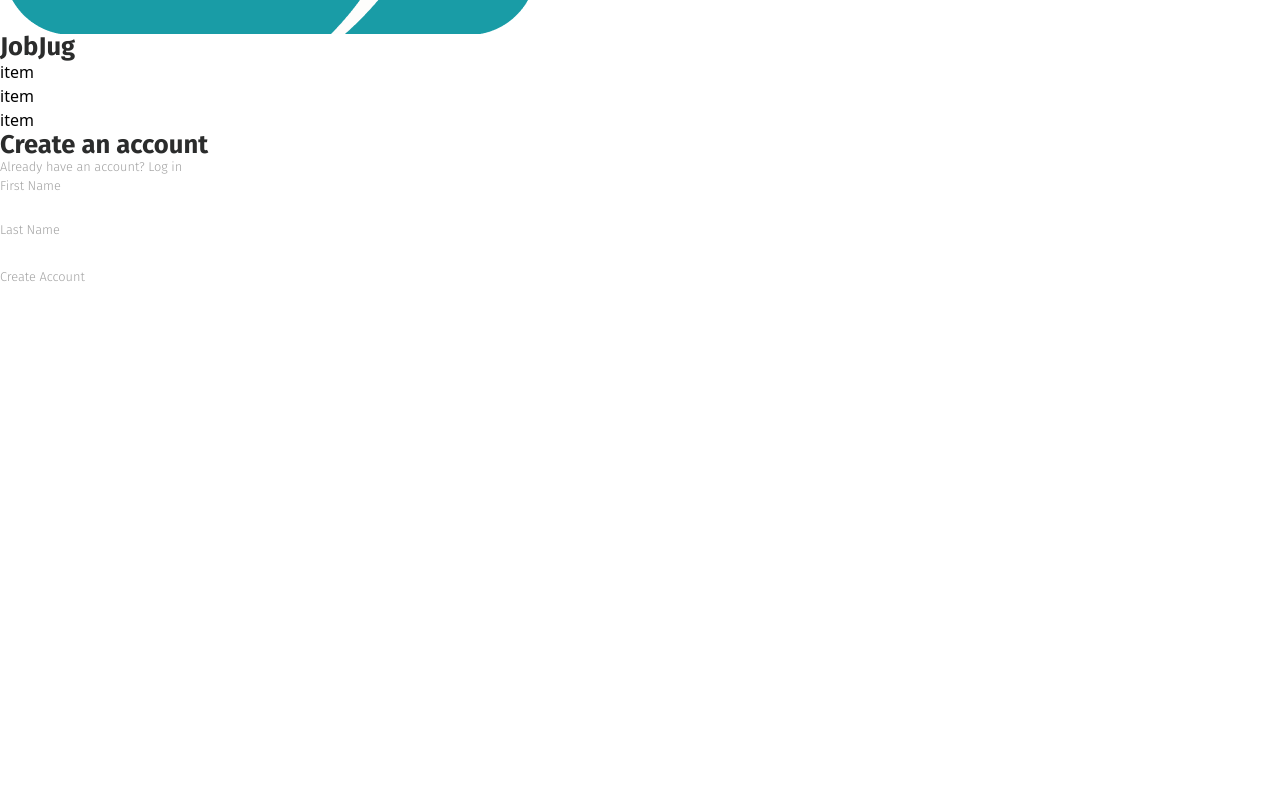
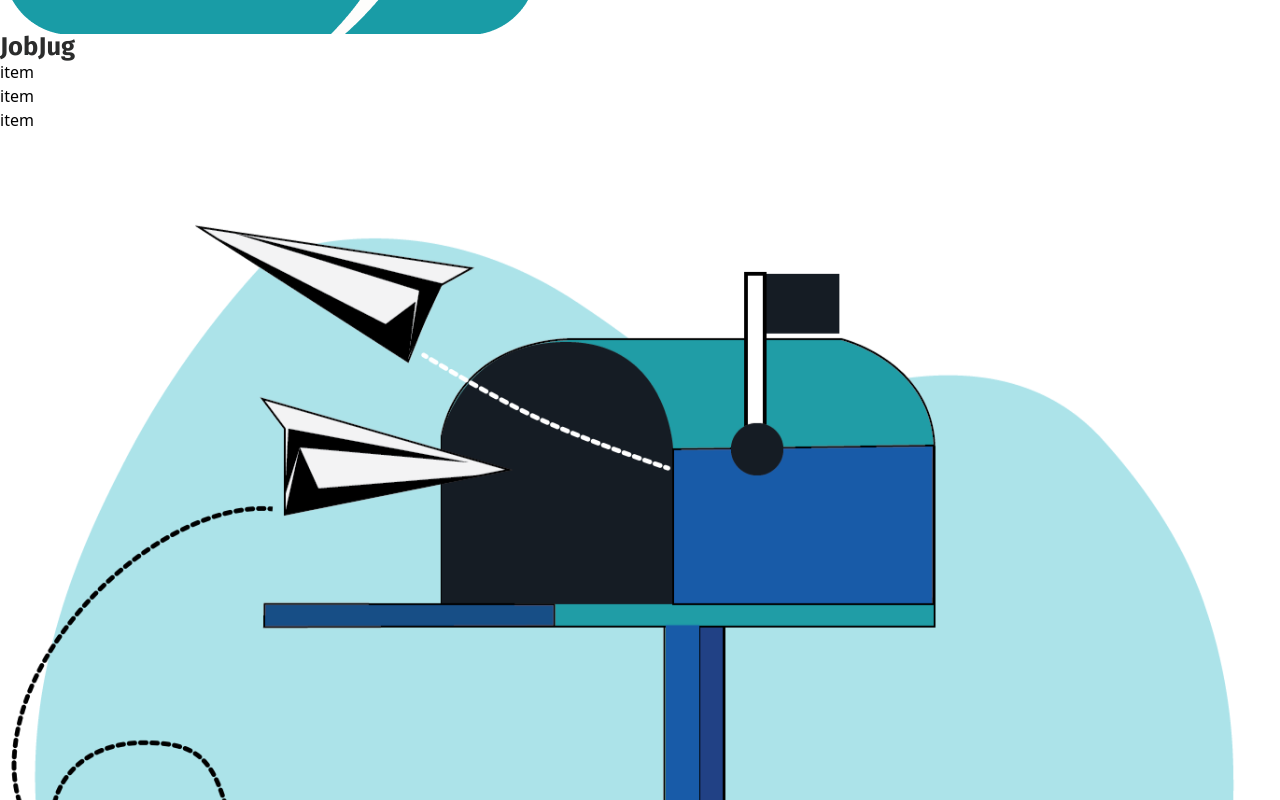
Before and after one commit to im-calvin/job-jug, a React (Vite) app in the folder frontend/: page / in a window 1280 px wide. Shown: the part 500-1300 px from the top of the page. Before the commit the page ends 800 px from the top, so only its background shows below. Built offline with nearby package versions, Linux system fonts and the light colour scheme.

Commit message:
added pictures

```diff
--- a/frontend/src/components/landing/page.jsx
+++ b/frontend/src/components/landing/page.jsx
@@ -48,6 +48,7 @@ function LoginPage() {
 
     <Navbar></Navbar>
       <div className="pt-32">
+        <img className='size-[30vw] absolute object-contain right-[14%] bottom-[14%]'src ={mail}></img>
         <div className="w-3/4 border-2 rounded-lg px-20 border-gray-200 m-auto">
           <div className="mt-20"></div>
 
@@ -60,13 +61,13 @@ function LoginPage() {
                         </div>
                     </div>
 
-            <div className="flex flex-row mt-10 h-fit gap-4 justify-between">
+            <div className="mt-10 h-fit gap-4 justify-between">
               <form onSubmit={handleSubmit}>
                 <div className="h-fit">
                   <h3 className="mb-2">First Name</h3>
                   <input
                     name="first"
-                    className="h-16 border border-gray-300 rounded-md px-4 pt-5 pb-1"
+                    className="h-16 border w-1/2 border-gray-300 rounded-md px-4 pt-5 pb-1"
                     value={firstName}
                     onChange={(event) => setFirstName(event.target.value)}></input>
                 </div>
@@ -75,7 +76,7 @@ function LoginPage() {
                   <h3 className="mb-2"> Last Name </h3>
                   <input
                     name="last"
-                    className="h-16 border border-gray-300 rounded-md px-4 pt-5 pb-1"
+                    className="h-16 border w-1/2 border border-gray-300 rounded-md px-4 pt-5 pb-1"
                     value={lastName}
                     onChange={(event) => setLastName(event.target.value)}></input>
                 </div>
@@ -83,9 +84,10 @@ function LoginPage() {
                   type="submit"
                   className="border mt-10 border-gray-300 rounded-md bg-gray-900 px-10 py-3">
                   {" "}
-                  <h3 className="font-bold">Create Account</h3>
+                  <h3 className="font-bold ">Create Account</h3>
                 </button>
               </form>
+              <div className='mb-[10%]'></div>
             </div>
           </div>
         </div>
```
